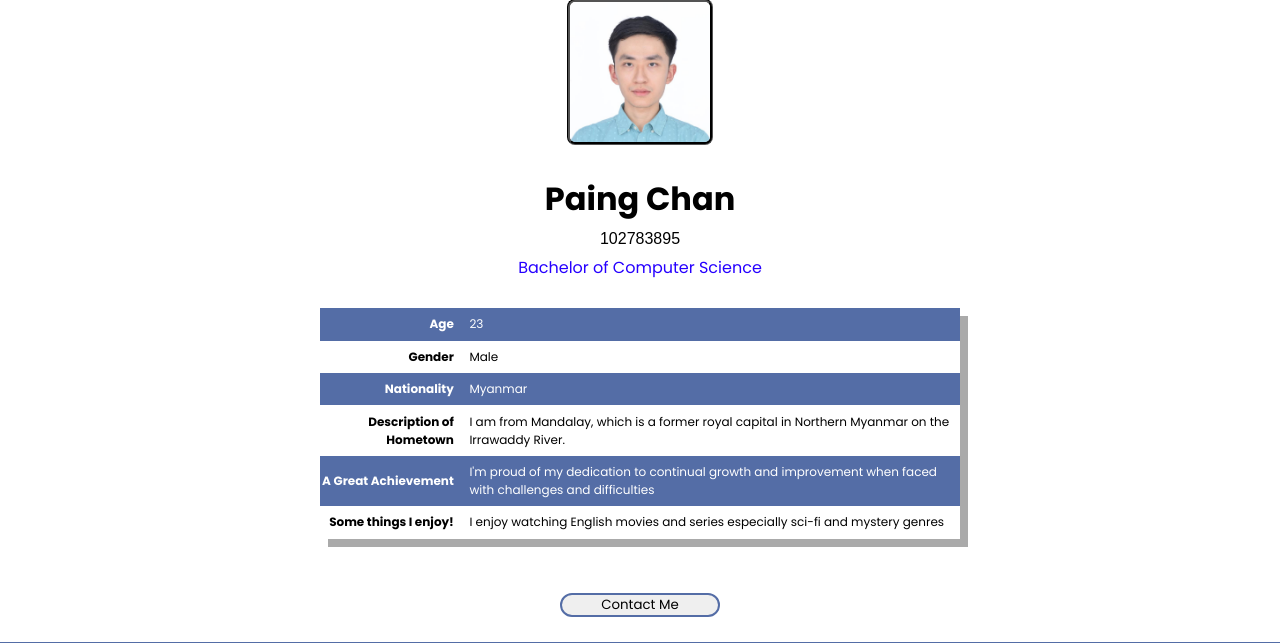
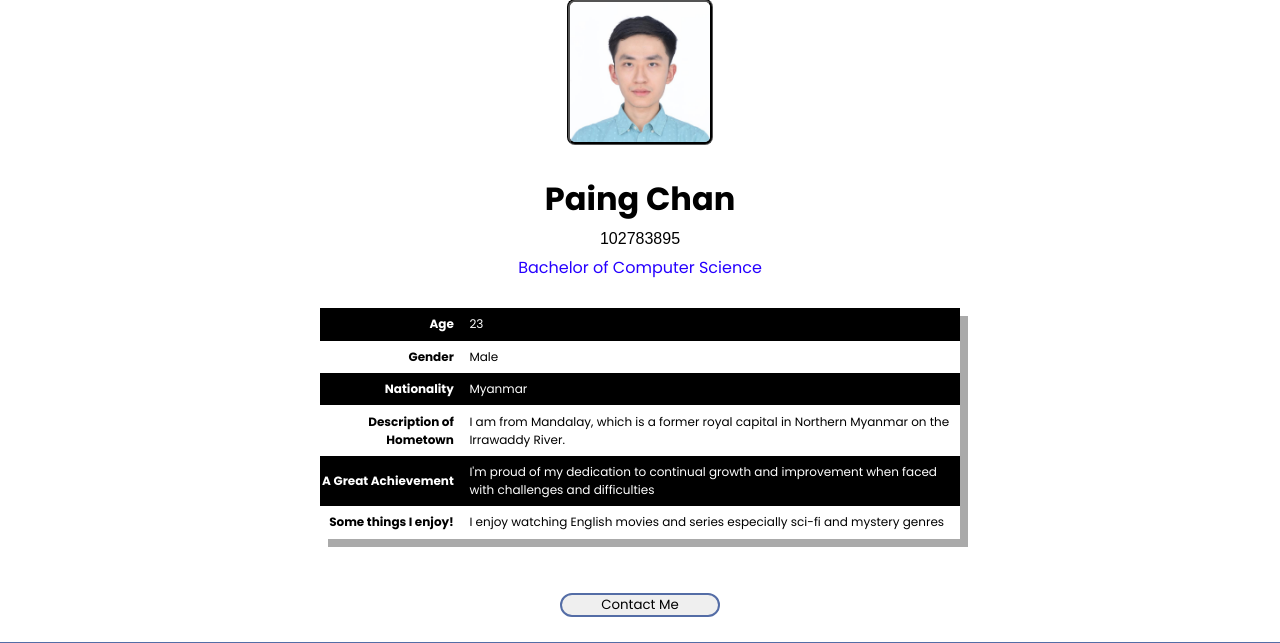
Before and after one commit to Zwe-Zwe/Inquiry-Project-Assignment, a PHP site: page /paing.html in a window 1280 px wide. Shown: the part 198-841 px from the top of the page. Run offline with PHP 8.4, Linux system fonts and the light colour scheme.

Commit message:
changed the row color for my paing.html

```diff
--- a/paing.html
+++ b/paing.html
@@ -106,7 +106,7 @@
       <section>
         <div id="table">
           <table id="info_t">
-            <tr class="odd">
+            <tr class="odd paing">
               <th>Age</th>
               <td>23</td>
             </tr>
@@ -116,7 +116,7 @@
               <td>Male</td>
             </tr>
 
-            <tr class="odd">
+            <tr class="odd paing">
               <th>Nationality</th>
               <td>Myanmar</td>
             </tr>
@@ -129,7 +129,7 @@
               </td>
             </tr>
 
-            <tr class="odd">
+            <tr class="odd paing">
               <th>A Great Achievement</th>
               <td>
                 I'm proud of my dedication to continual growth and improvement
--- a/styles/style.css
+++ b/styles/style.css
@@ -228,6 +228,16 @@ button a {
 }
 
 /* End of Profile */
+
+/* Paing */
+
+.paing {
+  background-color: rgb(0, 0, 0);
+  color: #ffff;
+
+}
+
+/* End of Paing */
 
 /* iframe */
 
```
